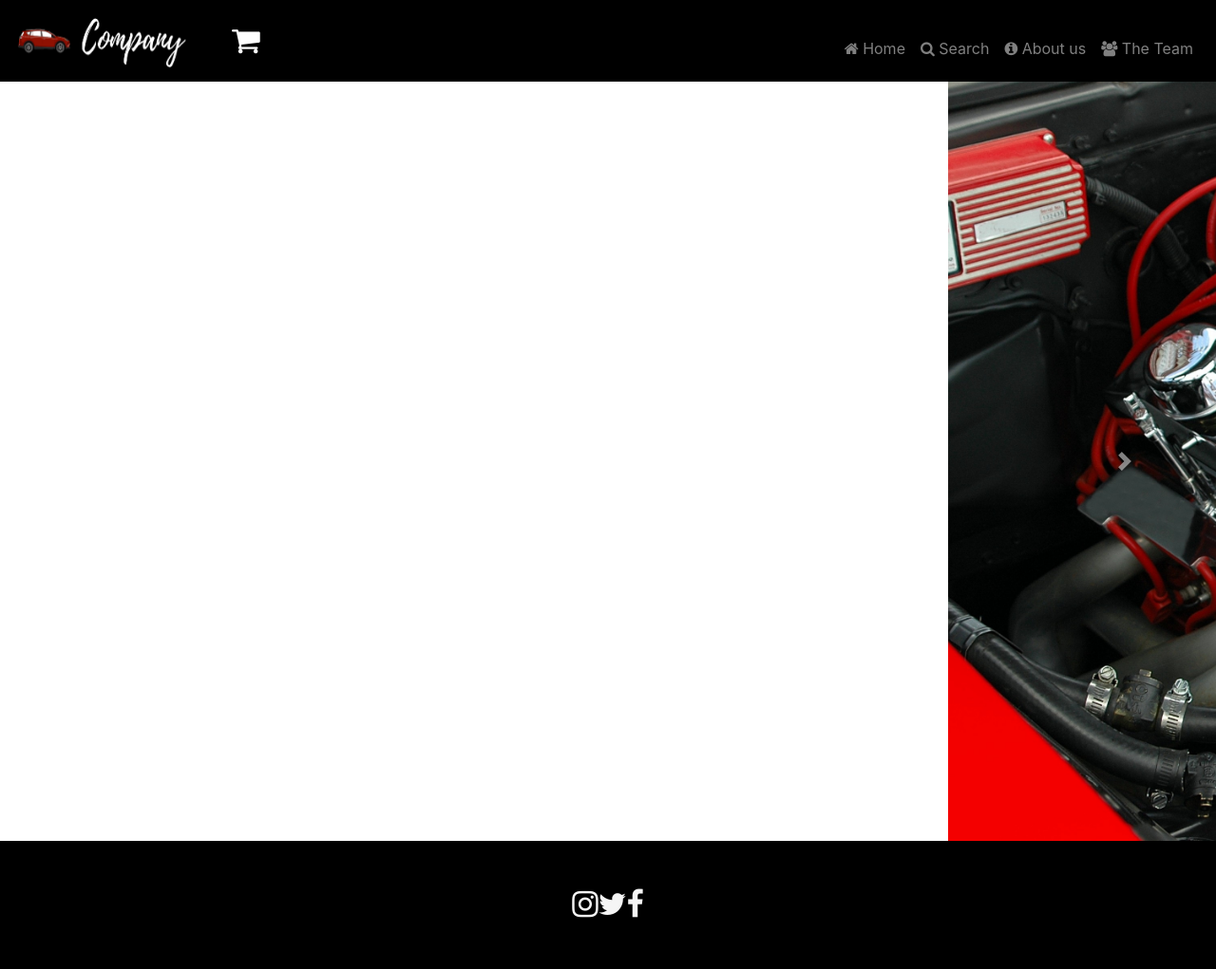
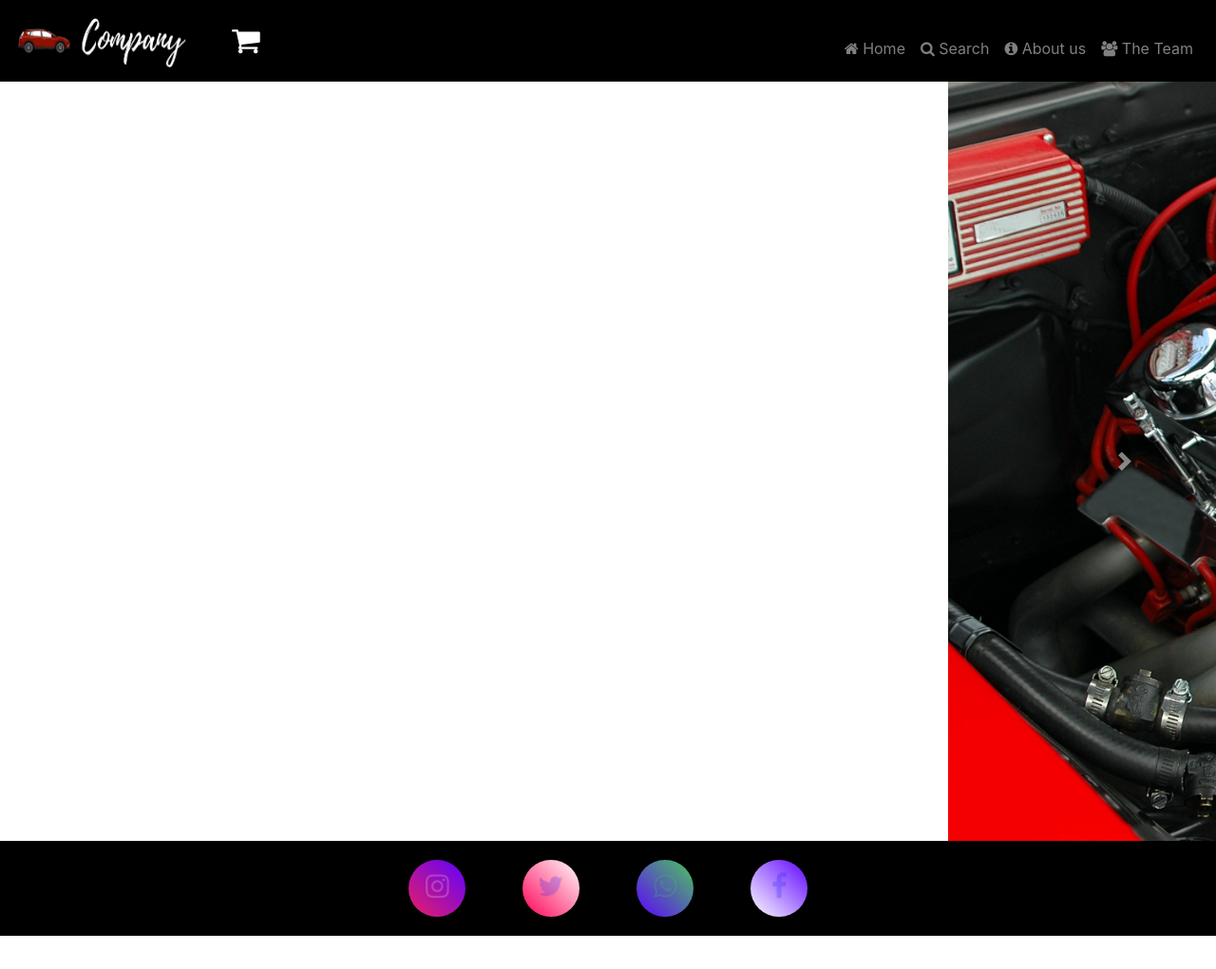
Before and after one commit to Rajeev064/Web_pages, a plain HTML site: page index.html in a window 1280 px wide. Shown: the whole page at 95% size. After the commit the page ends 986 px from the top, so only its background shows below. Drawn offline with nearby package versions, Linux system fonts and the light colour scheme.

Commit message:
Update index.html

```diff
--- a/index.html
+++ b/index.html
@@ -1,7 +1,6 @@
 <!--
 	This is the landing page
 -->
-<!DOCTYPE html>
 <html>
 	<head>
 		<title>Get services at your finger tips</title>
@@ -18,10 +17,10 @@
   <link rel="icon" type="image/icon" href="icon.jpg" alt="Logo">
 	</head>
 	<body>
-		  <nav class="navbar navbar-expand-sm navbar-dark  sticky-top" style = "background-color : black" id="navigation">
+		  <nav class="navbar navbar-expand-md navbar-dark  sticky-top" style = "background-color : black" id="navigation">
    <a class="navbar-brand" href="index.html"><img src="Company.png" alt="Logo" width="180" height="60"></a>
    <br>
-   <button class="button1" style="margin: 0%;border: 0;border-radius: 12px;"><i class="fa fa-shopping-cart fa-2x" aria-hidden="true"></i></button>
+   <a href="cart.html"><button class="button1" style="margin: 0%;border: 0;border-radius: 12px;"><i class="fa fa-shopping-cart fa-2x" aria-hidden="true"></i></button></a>
     <button class="navbar-toggler" data-toggle="collapse" data-target="#collapse_target"><span class="navbar-toggler-icon"></span> </button>
    <!--<button type="submit"><i class="fa fa-search fa-2x"></i></button>-->
     <div class="collapse navbar-collapse" id="collapse_target">
@@ -103,10 +102,13 @@
      <a class="carousel-control-next" href="#carouselExampleIndicators" role="button" data-slide="next"> <span class="carousel-control-next-icon" aria-hidden="true"></span> <span class="sr-only">Next</span> </a>
     </div>
    </div>
-   <div class="footer" id="last" style="text-align: center; background-color: #000000!important; margin: 0; background-size: auto;  bottom:0; width:100%;  height:135px;">
-    <a href="#"><i class="fa fa-instagram fa-2x" style="color: whitesmoke; margin-top: 1%; margin-inline-end: 2%" aria-hidden="true"></i></a>
-    <a href="#"><i class="fa fa-twitter fa-2x" style="color: whitesmoke; margin-inline-end: 2%" aria-hidden="true"></i></a>
-    <a href="#"><i class="fa fa-facebook fa-2x" style="color: whitesmoke; margin-inline-end: 2%" aria-hidden="true"></i></a>
+   <div class="footer" id="last" style="text-align: center;background-color: #000; margin: 0;">
+    <ul class="social">
+      <li><a href="#"><i class="fa fa-instagram" aria-hidden="true"></i></a></li>
+      <li><a href="#"><i class="fa fa-twitter" aria-hidden="true"></i></a></li>
+      <li><a href="#"><i class="fa fa-whatsapp" aria-hidden="true"></i></a></li>
+      <li><a href="#"><i class="fa fa-facebook" aria-hidden="true"></i></a></li>
+  </ul>
     <br>
   </div>
    <script src="script.js"> </script>
```
